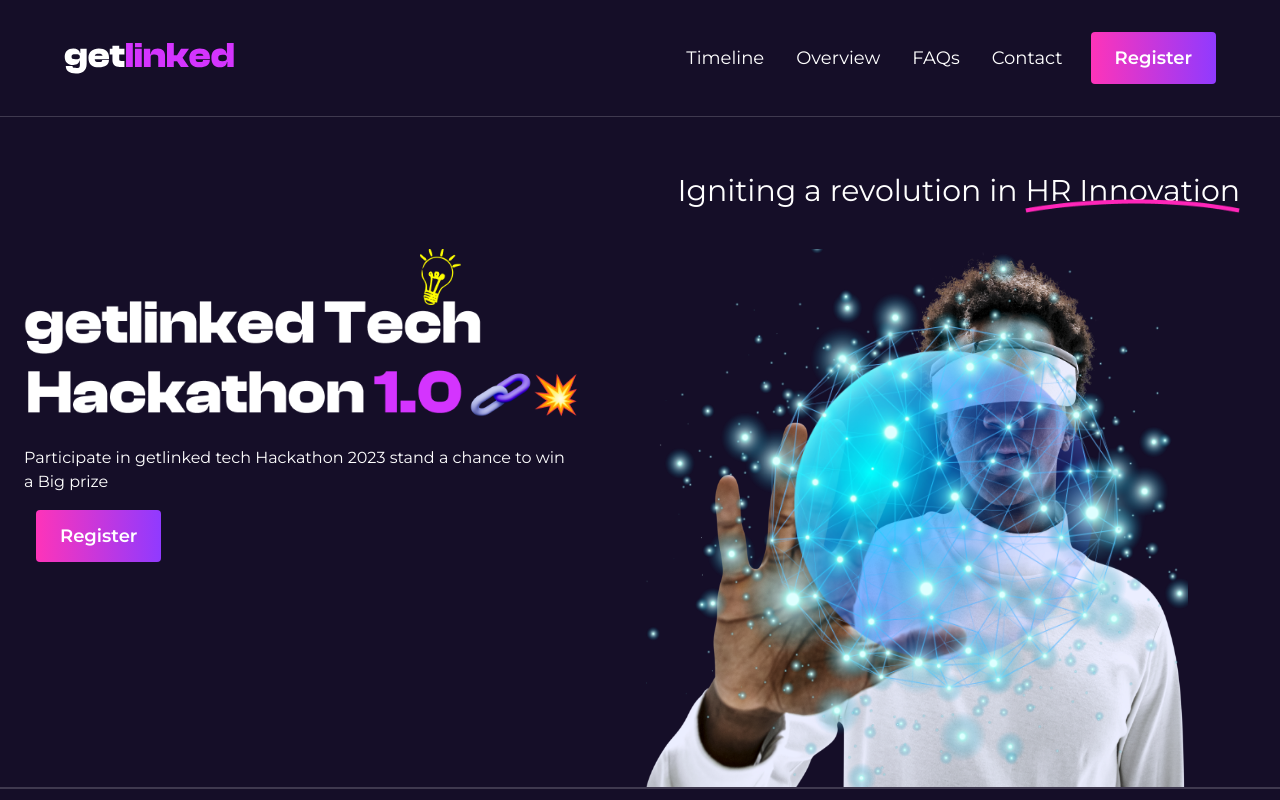
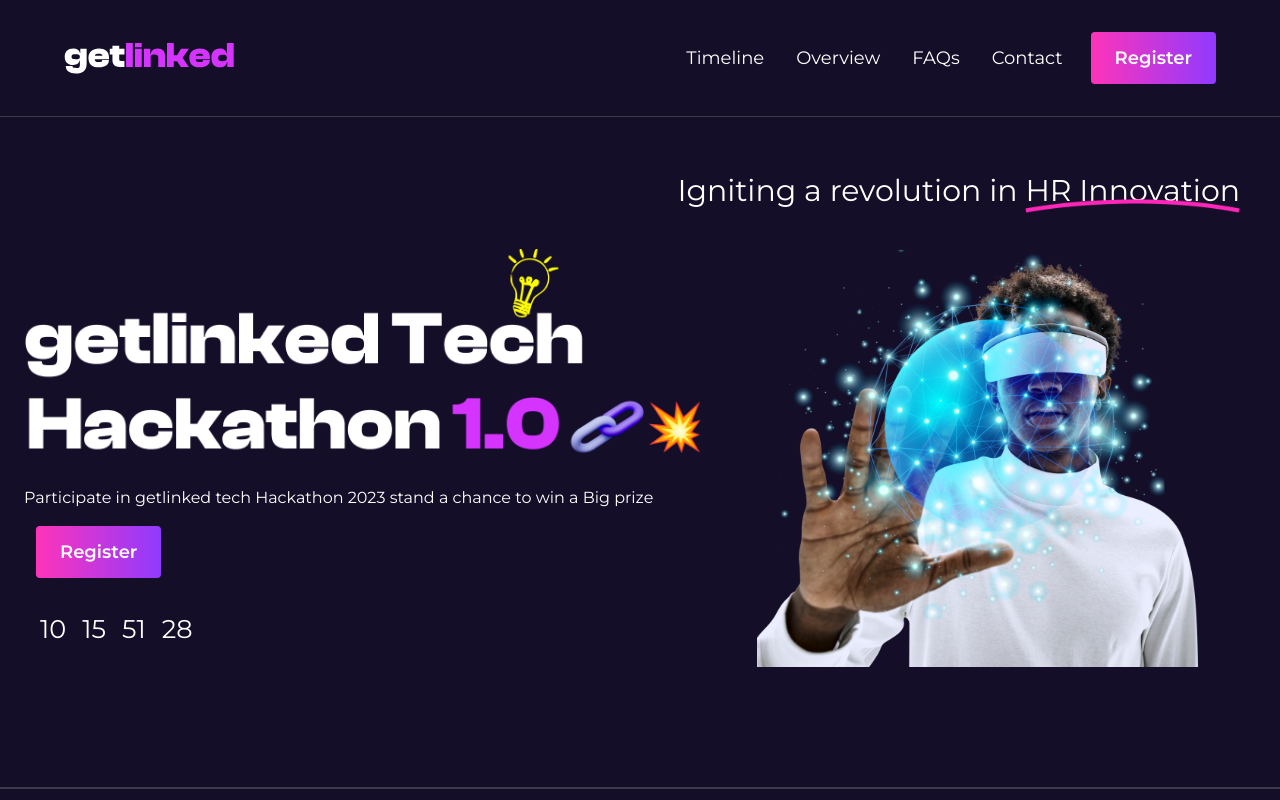
Before and after one commit to SageKyle/getlinked, a React (Vite) app: page / in a window 1280 px wide. Shown: the top 800 px of the page. Built offline with nearby package versions, Linux system fonts and the light colour scheme.

Commit message:
home: add countdown timer

```diff
--- a/src/components/AwardSection.jsx
+++ b/src/components/AwardSection.jsx
@@ -7,19 +7,17 @@
 
 export default function AwardSection() {
 	return (
-		<section className="w-full flex flex-col gap-4 items-center justify-center border-b border-primary-border px-24 py-20 relative">
+		<section className="w-full flex flex-col gap-4 items-center justify-center border-b border-primary-border px-8 lg:px-24 py-20 relative">
 			<img
 				src={PurpleStar}
 				alt=""
 				aria-hidden
 				loading="lazy"
-				className="inline-block w-6 h-6 absolute top-28 left-1/4"
+				className="inline-block w-6 h-6 absolute top-16 lg:top-28 lg:left-1/4 animate-pulse transition-all duration-200"
 			/>
 			<div className="flex flex-col gap-2 lg:w-[40%] lg:ml-auto lg:mr-12 lg:mb-24 relative">
-				<h4 className="text-2xl text-center font-bold lg:text-left">
-					Prices and
-				</h4>
-				<h4 className="text-2xl text-center font-bold lg:text-left text-primary">
+				<h4 className="text-2xl font-bold lg:text-left">Prices and</h4>
+				<h4 className="text-2xl font-bold lg:text-left text-primary">
 					rewards
 				</h4>
 				<p className="text-base font-light">
@@ -30,7 +28,7 @@
 					alt=""
 					aria-hidden
 					loading="lazy"
-					className="inline-block w-6 h-6 absolute bottom-10 right-24"
+					className="inline-block w-6 h-6 absolute bottom-10 right-24 animate-pulse transition-all duration-200"
 				/>
 			</div>
 			<article className="grid lg:grid-cols-[auto_55%] items-center lg:min-h-[25rem] relative">
@@ -39,9 +37,9 @@
 					alt=""
 					aria-hidden
 					loading="lazy"
-					className="inline-block absolute right-1/2 -top-16"
+					className="inline-block absolute right-6 -top-8 lg:right-1/2 lg:-top-16 animate-pulse transition-all duration-200"
 				/>
-				<div className="w-full pl-10 mb-auto flex items-start justify-center relative -top-20">
+				<div className="w-full p-8 pl-10 mb-auto flex items-start justify-center relative lg:-top-20">
 					<img
 						src={Award}
 						loading="lazy"
@@ -49,59 +47,65 @@
 						className="w-4/5 aspect-square"
 					/>
 				</div>
-				<section className="w-full flex gap-6 relative pt-16">
+				<section className="w-full p-8 mt-8 grid grid-cols-[6rem_6rem_6rem] gap-6 items-center justify-center relative pt-16">
 					<img
 						src={Star}
 						alt=""
 						aria-hidden
 						loading="lazy"
-						className="inline-block absolute -right-4 top-0"
+						className="inline-block absolute -right-4 top-0 animate-pulse transition-all duration-200"
 					/>
 					{/* Silver Medal */}
-					<div className="w-1/3 h-60 flex flex-col items-center justify-end gap-2 p-6 rounded border border-primary-light bg-[rgba(212,52,254,0.12)] relative">
+					<div className="w-full min-h-36 sm:min-h-[15rem] flex flex-col items-center justify-end gap-2 p-6 rounded border border-primary-light bg-[rgba(212,52,254,0.12)] relative">
 						<img
 							src={SilverMedal}
 							alt="silver medal"
-							className="w-4/5 absolute inline-block -top-16"
+							className="w-4/5 absolute inline-block -top-10"
 						/>
-						<h4 className="flex flex-col text-center font-bold text-2xl">
+						<h4 className="flex flex-col text-center font-bold text-base sm:text-2xl">
 							<span>2nd</span>
 							<span>Runner</span>
 						</h4>
-						<h5 className="font-bold text-2xl text-primary-light">N300,000</h5>
+						<h5 className="font-bold text-base sm:text-2xl text-primary-light">
+							N300,000
+						</h5>
 					</div>
 					{/* Gold Medal */}
-					<div className="w-1/3 h-72 flex flex-col items-center justify-end gap-2 p-6 rounded border border-[#903AFF] bg-[rgba(144,58,255,0.12)] relative -top-6">
+					<div className="w-full min-h-40 flex flex-col items-center justify-end gap-2 p-6 rounded border border-[#903AFF] bg-[rgba(144,58,255,0.12)] -top-6">
 						<img
 							src={GoldMedal}
 							alt="gold medal"
-							className="w-[120%] absolute -left-4 -right-4 inline-block -top-24"
+							className="w-32 absolute inline-block -top-4"
 						/>
-						<h4 className="flex flex-col text-center font-bold text-2xl">
+						<h4 className="flex flex-col text-center font-bold text-base sm:text-2xl">
 							<span>1st</span>
 							<span>Runner</span>
 						</h4>
-						<h5 className="font-bold text-2xl text-primary">N400,000</h5>
+						<h5 className="font-bold text-base sm:text-2xl text-primary">
+							N400,000
+						</h5>
 					</div>
 					{/* Bronze Medal */}
-					<div className="w-1/3 h-60 flex flex-col items-center justify-end gap-2 p-6 rounded border border-primary-light bg-[rgba(212,52,254,0.12)] relative">
+					<div className="w-full min-h-36 flex flex-col items-center justify-end gap-2 p-6 rounded border border-primary-light bg-[rgba(212,52,254,0.12)] relative">
 						<img
 							src={BronzeMedal}
 							alt="bronze medal"
-							className="w-4/5 absolute inline-block -top-16"
+							className="w-4/5 absolute inline-block -top-10"
 						/>
-						<h4 className="flex flex-col text-center font-bold text-2xl">
+						<h4 className="flex flex-col text-center font-bold text-base sm:text-2xl">
 							<span>3rd</span>
 							<span>Runner</span>
 						</h4>
-						<h5 className="font-bold text-2xl text-primary-light">N150,000</h5>
+						<h5 className="font-bold text-base sm:text-2xl text-primary-light">
+							N150,000
+						</h5>
 					</div>
 					<img
 						src={Star}
 						alt=""
 						aria-hidden
 						loading="lazy"
-						className="inline-block opacity-40 absolute right-[30%] -bottom-8"
+						className="inline-block opacity-40 absolute right-[30%] -bottom-8 animate-pulse transition-all duration-200"
 					/>
 				</section>
 			</article>
--- a/src/components/Hero.jsx
+++ b/src/components/Hero.jsx
@@ -1,11 +1,13 @@
-// import UnderlineImage from '../assets/icons/purple-underline.png'
 import PurpleLine from '../assets/icons/purple-underline.png'
-import BlueFlare from '../assets/images/blue-blob-with-flare.png'
 import TitleImage from '../assets/images/getlinked-title.png'
-import Illustration from '../assets/images/man-wearing-smart-glasses-touching-virtual-screen.png'
+import HeroImage from '../assets/images/hackathon-guy.png'
+import useCountdownTimer from '../hooks/useCountdown'
 import PrimaryBtn from './PrimaryBtn'
 
 export default function Hero() {
+	const targetDate = new Date('2023-10-01T00:00:00Z')
+	const { timeRemaining } = useCountdownTimer(targetDate)
+
 	return (
 		<article className="w-full flex flex-col items-center justify-end gap-4 lg:items-end lg:justify-end pt-6 h-auto lg:h-[calc(100vh-8rem)] border-b-2 border-primary-border relative">
 			<h2 className="w-4/5 text-center text-xl mx-auto lg:w-fit lg:mr-10 mb-auto mt-8 lg:text-3xl lg:ml-auto">
@@ -20,32 +22,36 @@
 					/>
 				</span>
 			</h2>
-			<section className="w-full h-auto px-6 mt-6 pb-0 lg:h-[90%] flex flex-col items-center justify-end lg:justify-center lg:grid lg:grid-cols-[auto_55%] lg:pb-0">
+			<section className="w-full h-auto px-6 mt-6 pb-0 lg:h-[90%] flex flex-col items-end justify-end lg:justify-center lg:grid lg:grid-cols-[auto_45%] lg:pb-0">
 				<div className="w-full h-auto lg:h-full">
 					<img
 						src={TitleImage}
 						alt="Getlinked Tech Hackathon 1.0"
-						className="max-w-[17rem] object-contain w-full lg:max-w-none lg:ml-0"
+						className="max-w-[17rem] w-full lg:max-w-none lg:ml-0"
 					/>
-					<p className="my-4 text-base">
+					<p className="my-4 text-base text-center lg:text-left">
 						Participate in getlinked tech Hackathon 2023 stand a chance to win a
 						Big prize
 					</p>
 
-					<PrimaryBtn text={'register'} link={'/register'} />
+					<PrimaryBtn
+						text={'register'}
+						link={'/register'}
+						extraStyles={'mb-8 mx-auto lg:ml-0 flex'}
+					/>
 
-					<div className="countdown"></div>
+					<div className="countdown w-fit flex gap-4 h-10 mx-auto lg:ml-4 md:mt-auto">
+						<p>{timeRemaining.days}</p>
+						<p>{timeRemaining.hours}</p>
+						<p>{timeRemaining.minutes}</p>
+						<p>{timeRemaining.seconds}</p>
+					</div>
 				</div>
-				<div className="w-4/5 h-[26rem] mx-auto lg:h-full relative flex lg:items-end lg:justify-end mt-auto">
+				<div className="w-4/5 mx-auto lg:h-full lg:ml-auto object-contain">
 					<img
-						src={BlueFlare}
-						alt="blue bubble flare"
-						className="inline-block w-full h-full absolute z-[2]"
-					/>
-					<img
-						src={Illustration}
+						src={HeroImage}
 						alt="a man wearing smart glasses touching virtual screen in the background"
-						className="inline-block w-full h-full absolute left-0 right-0 lg:left-auto lg:right-auto lg:bottom-0 lg:top-0 z-[1]"
+						className="inline-block max-h-[28rem] w-auto"
 					/>
 				</div>
 			</section>
--- /dev/null
+++ b/src/hooks/useCountdown.jsx
@@ -0,0 +1,40 @@
+import { useEffect, useState } from 'react'
+
+export default function useCountdownTimer(targetDate) {
+	// const targetDate = new Date('2023-10-01T00:00:00Z')
+	// console.log(targetDate)
+	// const delayedTimeRemaining = useMemo(
+	// 	() => getTimeRemaining(targetDate),
+	// 	[targetDate]
+	// )
+	const [timeRemaining, setTimeRemaining] = useState(
+		getTimeRemaining(targetDate)
+	)
+
+	useEffect(() => {
+		const timerInterval = setInterval(() => {
+			setTimeRemaining(getTimeRemaining(targetDate))
+		}, 1000)
+
+		return () => clearInterval(timerInterval)
+	}, [targetDate])
+
+	return { timeRemaining }
+}
+function getTimeRemaining(targetDate) {
+	const now = new Date()
+	const target = new Date(targetDate)
+	const timeDifference = target - now
+
+	const seconds = Math.floor((timeDifference / 1000) % 60)
+	const minutes = Math.floor((timeDifference / 1000 / 60) % 60)
+	const hours = Math.floor((timeDifference / (1000 * 60 * 60)) % 24)
+	const days = Math.floor(timeDifference / (1000 * 60 * 60 * 24))
+
+	return {
+		days,
+		hours,
+		minutes,
+		seconds,
+	}
+}
```
Also changed, not shown: src/assets/images/hackathon-guy.png (added).
